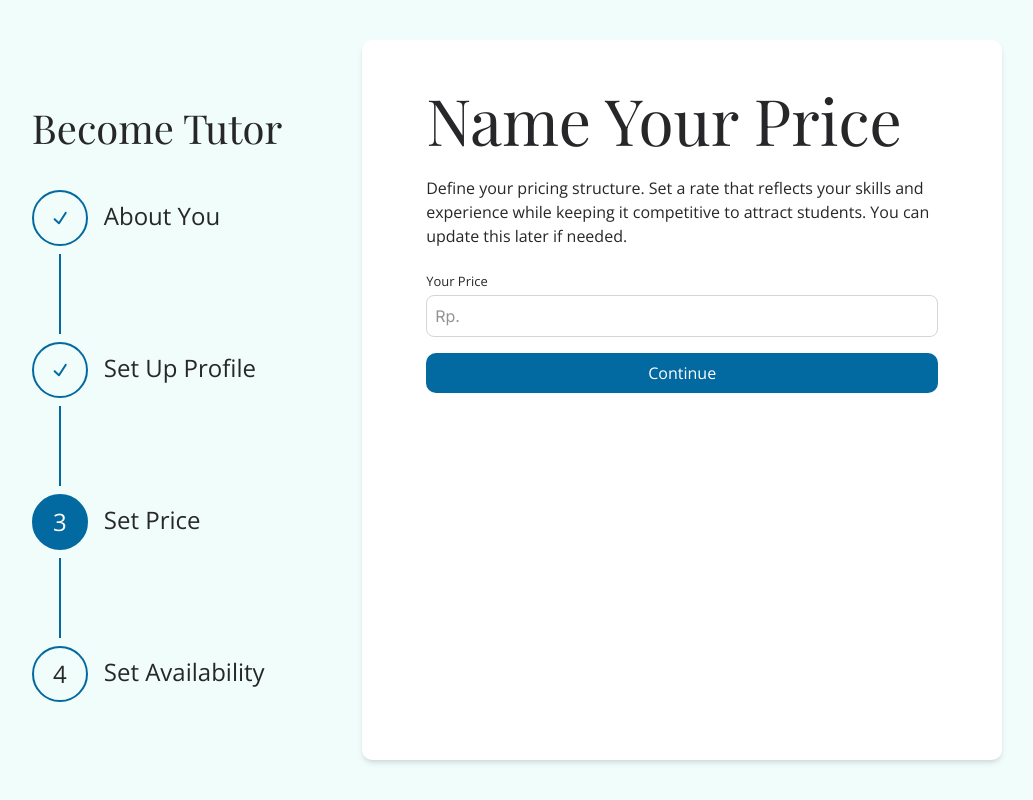
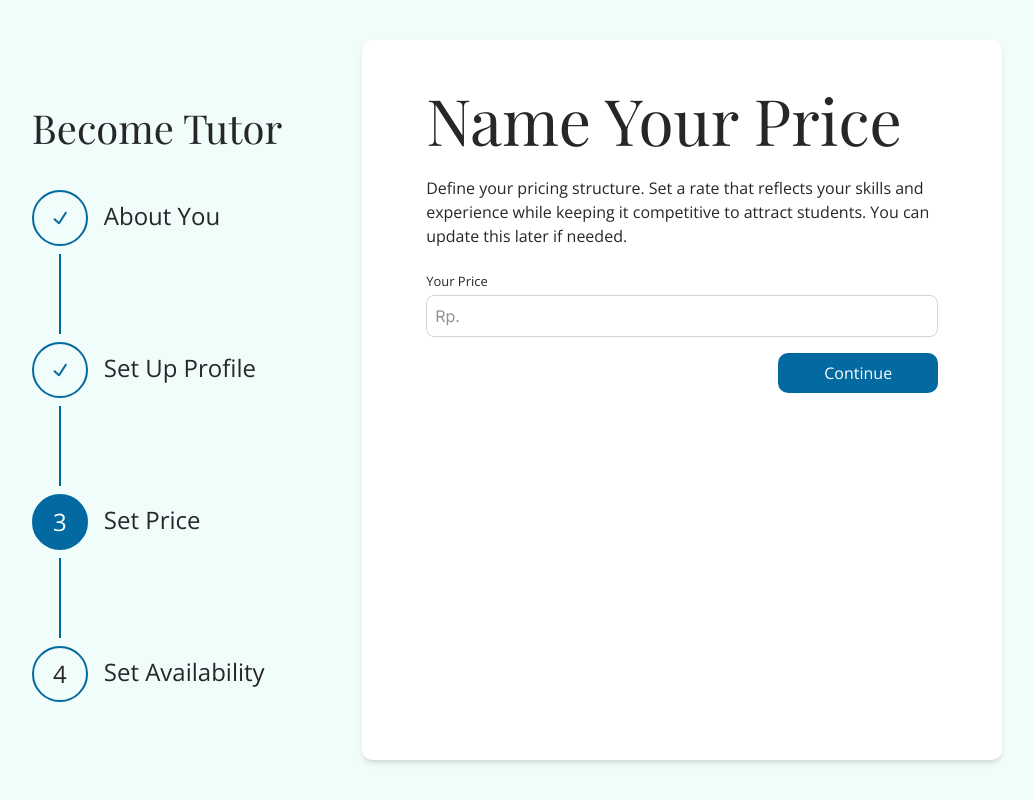
Before and after one commit to reynardaj/WeLearn, a Next.js app: page /tutor-form/step-3 in a window 1280 px wide. Shown: the whole page, without its empty margins (123-1156 px from the left). Built offline with nearby package versions, Linux system fonts and the light colour scheme.

Commit message:
fix update the button and input UI for price

```diff
--- a/src/app/tutor-form/step-3/page.tsx
+++ b/src/app/tutor-form/step-3/page.tsx
@@ -81,7 +81,7 @@ export default function AboutYouPage() {
           can update this later if needed.
         </TextMd>
 
-        <form onSubmit={handleSubmit} className="space-y-4 mt-6">
+        <form onSubmit={handleSubmit} className="space-y-4 mt-6 flex flex-col">
           <div>
             <label
               htmlFor="price"
@@ -94,7 +94,7 @@ export default function AboutYouPage() {
                 type="number"
                 id="price"
                 name="price"
-                className="w-full p-2 border border-gray-300 rounded-md"
+                className="w-full p-2 border border-gray-300 rounded-md [appearance:textfield] [&::-webkit-outer-spin-button]:appearance-none [&::-webkit-inner-spin-button]:appearance-none"
                 required
                 placeholder="Rp."
                 value={formData.price}
@@ -103,7 +103,7 @@ export default function AboutYouPage() {
             </div>
           </div>
 
-          <Button type="submit" className="w-full">
+          <Button type="submit" className="self-end">
             Continue
           </Button>
         </form>
```
